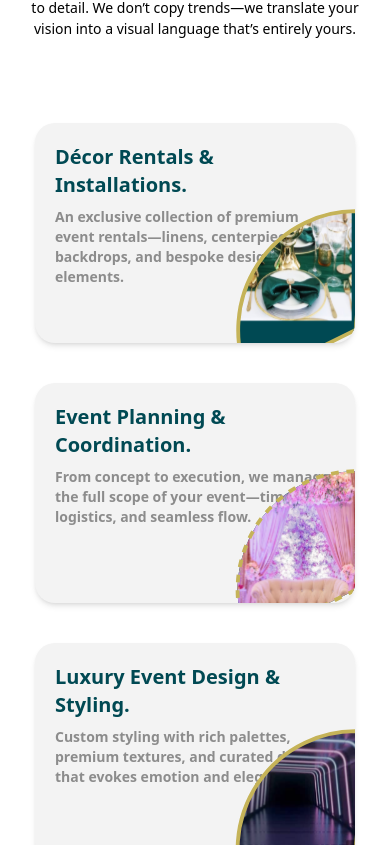
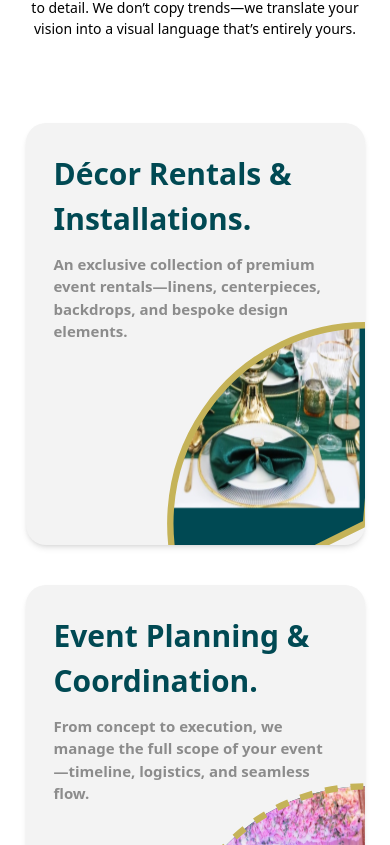
Before and after one commit to Omal2022/VelvetApp, a Next.js app: page / in a window 390 px wide. Shown: the part 1899-2744 px from the top of the page. Built offline with nearby package versions, Linux system fonts and the light colour scheme.

Commit message:
4th commit for responsiveness

```diff
--- a/component/productCard.js
+++ b/component/productCard.js
@@ -5,24 +5,23 @@ import Image from 'next/image'
 
 const ProductCard = ({ title, description, image }) => {
     return (
-        <div className="relative w-full max-w-xs sm:max-w-sm md:max-w-md lg:max-w-lg xl:max-w-xl h-[45vw] min-h-[220px] max-h-[400px] sm:h-[40vw] md:h-[32vw] lg:h-[24vw] xl:h-[300px] bg-[#F3F3F3] p-5 sm:p-7 overflow-hidden rounded-[20px] shadow-md flex flex-col">
+        <div className="relative w-[339px] h-[50vh] bg-[#F3F3F3] p-7 xl:h-[57vh] overflow-hidden rounded-[20px] shadow-md ">
             {/* Card Content */}
-            <h3 className="text-xl sm:text-2xl md:text-3xl font-bold text-[#004953] mb-2 sm:mb-3">
+            <h3 className="text-[30px] font-bold text-[#004953] mb-3">
                 {title}
             </h3>
 
-            <p className="text-sm sm:text-base md:text-lg font-semibold text-[#8C8C8C] mb-2 flex-1">
+            <p className="text-[15px] font-semibold text-[#8C8C8C] ">
                 {description}
             </p>
 
             {/* Bottom-right ellipse */}
-            <div className="absolute bottom-0 right-0 w-1/2 max-w-[120px] sm:max-w-[150px] md:max-w-[180px] lg:max-w-[200px]">
+            <div className="absolute bottom-0 right-0 mt-20">
                 <Image
                     src={image}
                     alt="Ellipse Icon"
                     width={200}
                     height={200}
-                    className="w-full h-auto"
                 />
             </div>
         </div>
```
